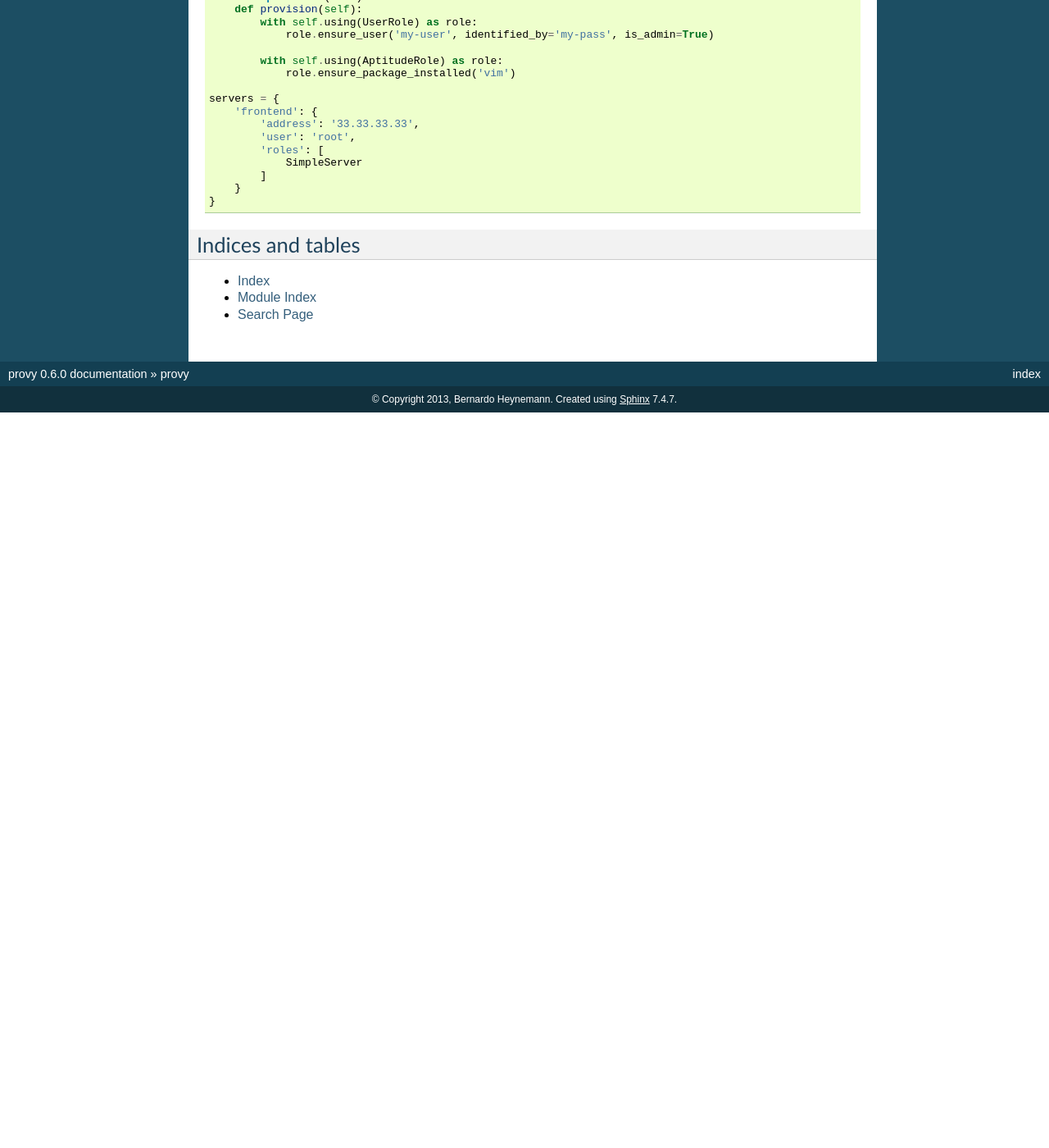
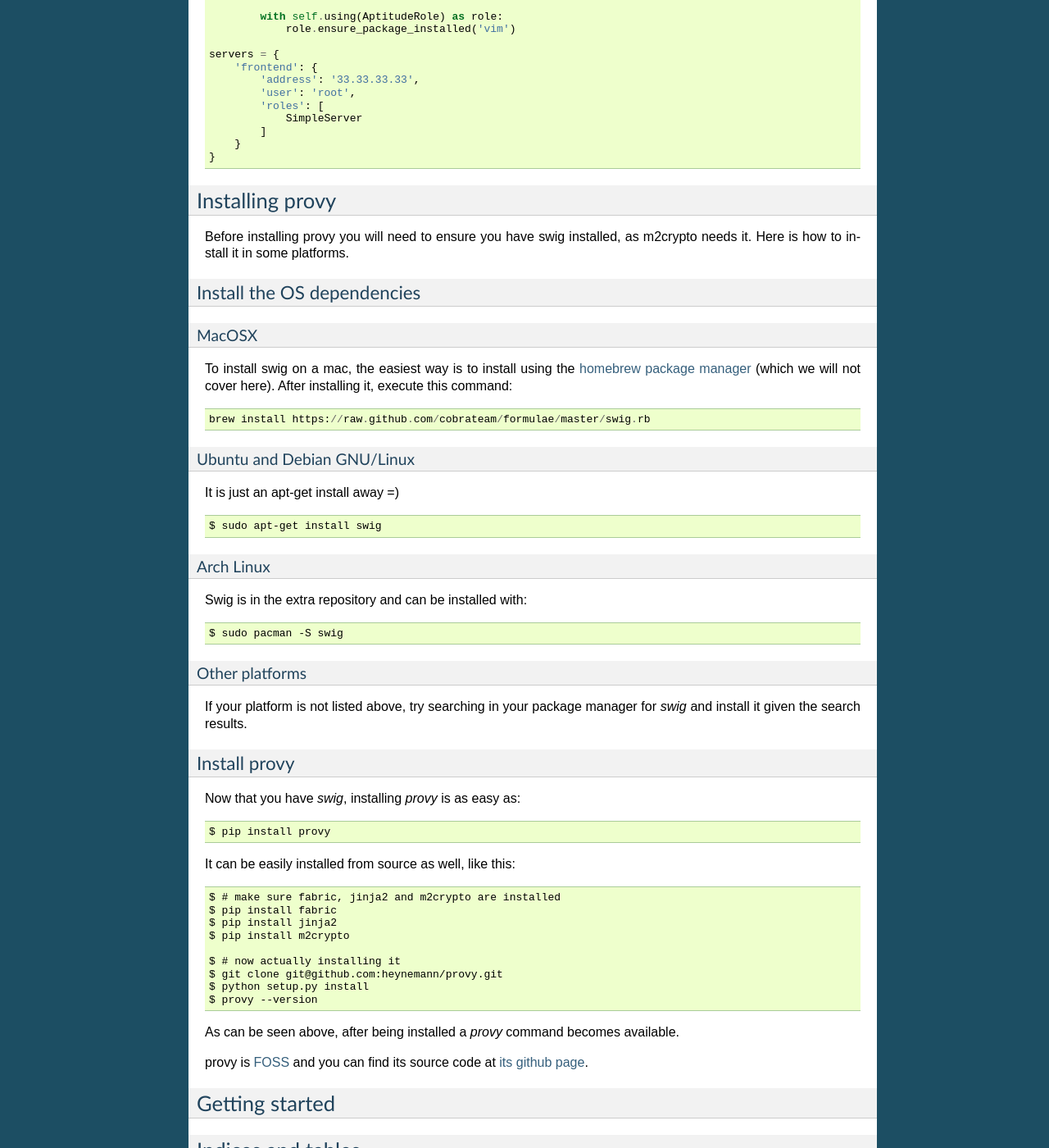
Before and after one commit to python-provy/provy, a Sphinx documentation site: the page built from docs/source/index.rst, in a window 1280 px wide and 1400 px high, scrolled down 707 px. Shown: the whole window at 82% size. Built offline with Sphinx 7.4.7, drawn with Linux system fonts in a browser that asks for light colours; before the commit the page ends 1210 px from its top, so only the background shows below that; some of the changed text lies outside the part shown.

Commit message:
*Installing provy*

```diff
--- a/docs/source/index.rst
+++ b/docs/source/index.rst
@@ -55,6 +52,60 @@ A very simple, yet working example of a valid provyfile.py::
         }
     }
 
+Installing provy
+================
+Before installing provy you will need to ensure you have swig installed, as m2crypto needs it. Here is how to install it in some platforms.
+
+Install the OS dependencies
+---------------------------
+
+MacOSX
+++++++
+To install swig on a mac, the easiest way is to install using the `homebrew package manager <http://mxcl.github.com/homebrew/>`_ (which we will not cover here). After installing it, execute this command::
+
+    brew install https://raw.github.com/cobrateam/formulae/master/swig.rb
+
+Ubuntu and Debian GNU/Linux
++++++++++++++++++++++++++++
+It is just an apt-get install away =) ::
+
+    $ sudo apt-get install swig
+
+Arch Linux
+++++++++++
+Swig is in the extra repository and can be installed with::
+
+    $ sudo pacman -S swig
+
+Other platforms
++++++++++++++++
+If your platform is not listed above, try searching in your package manager for *swig* and install it given the search results.
+
+Install provy
+-------------
+Now that you have *swig*, installing *provy* is as easy as::
+
+    $ pip install provy
+
+It can be easily installed from source as well, like this::
+
+    $ # make sure fabric, jinja2 and m2crypto are installed
+    $ pip install fabric
+    $ pip install jinja2
+    $ pip install m2crypto
+
+    $ # now actually installing it
+    $ git clone git@github.com:heynemann/provy.git
+    $ python setup.py install
+    $ provy --version
+
+As can be seen above, after being installed a *provy* command becomes available.
+
+provy is `FOSS <http://en.wikipedia.org/wiki/Free_and_open_source_software>`_ and you can find its source code at `its github page <https://github.com/heynemann/provy>`_.
+
+Getting started
+===============
+
 
 
 Indices and tables
```
Also changed, not shown: other parts of docs/source/index.rst (+1 -4 lines).
